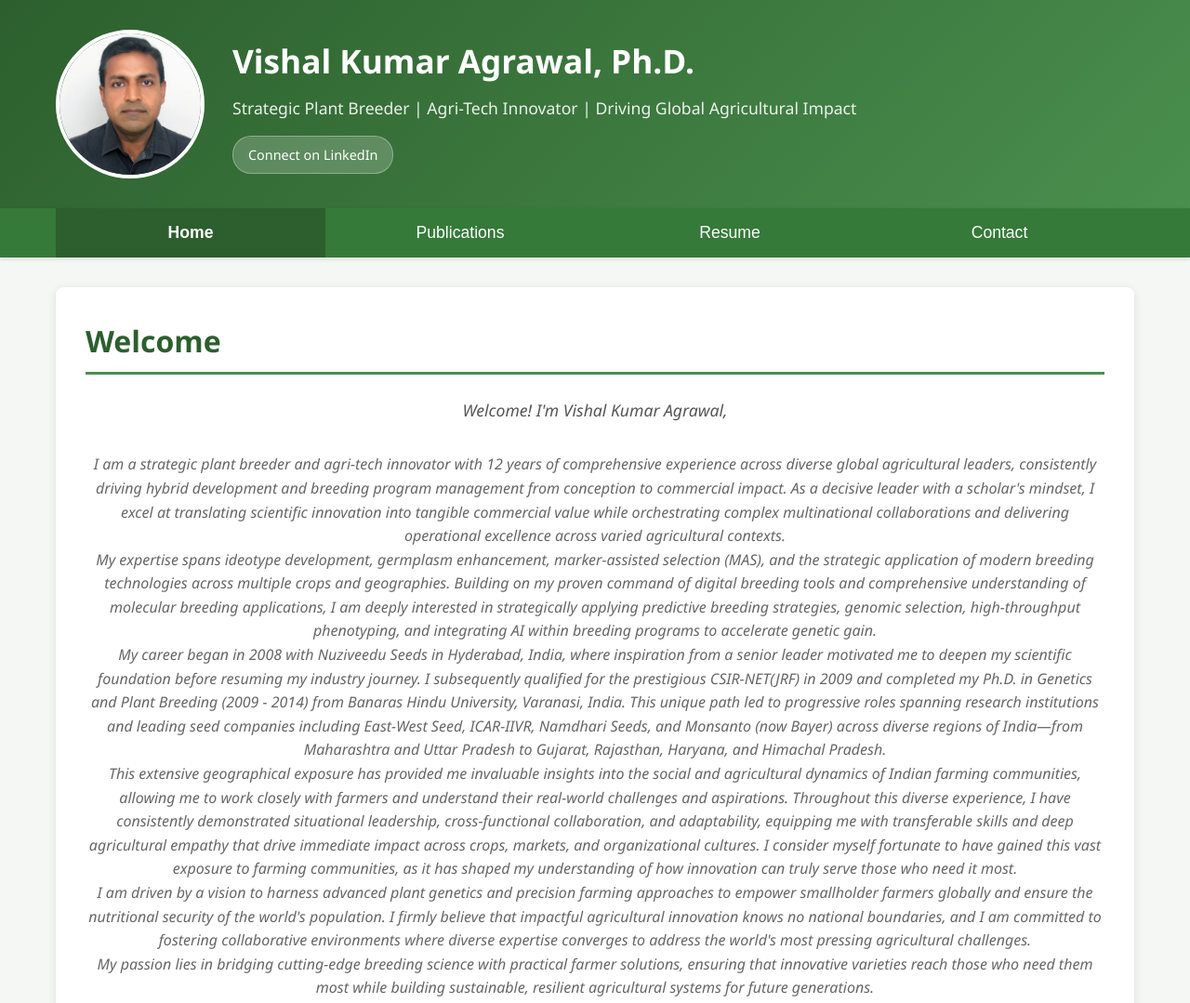
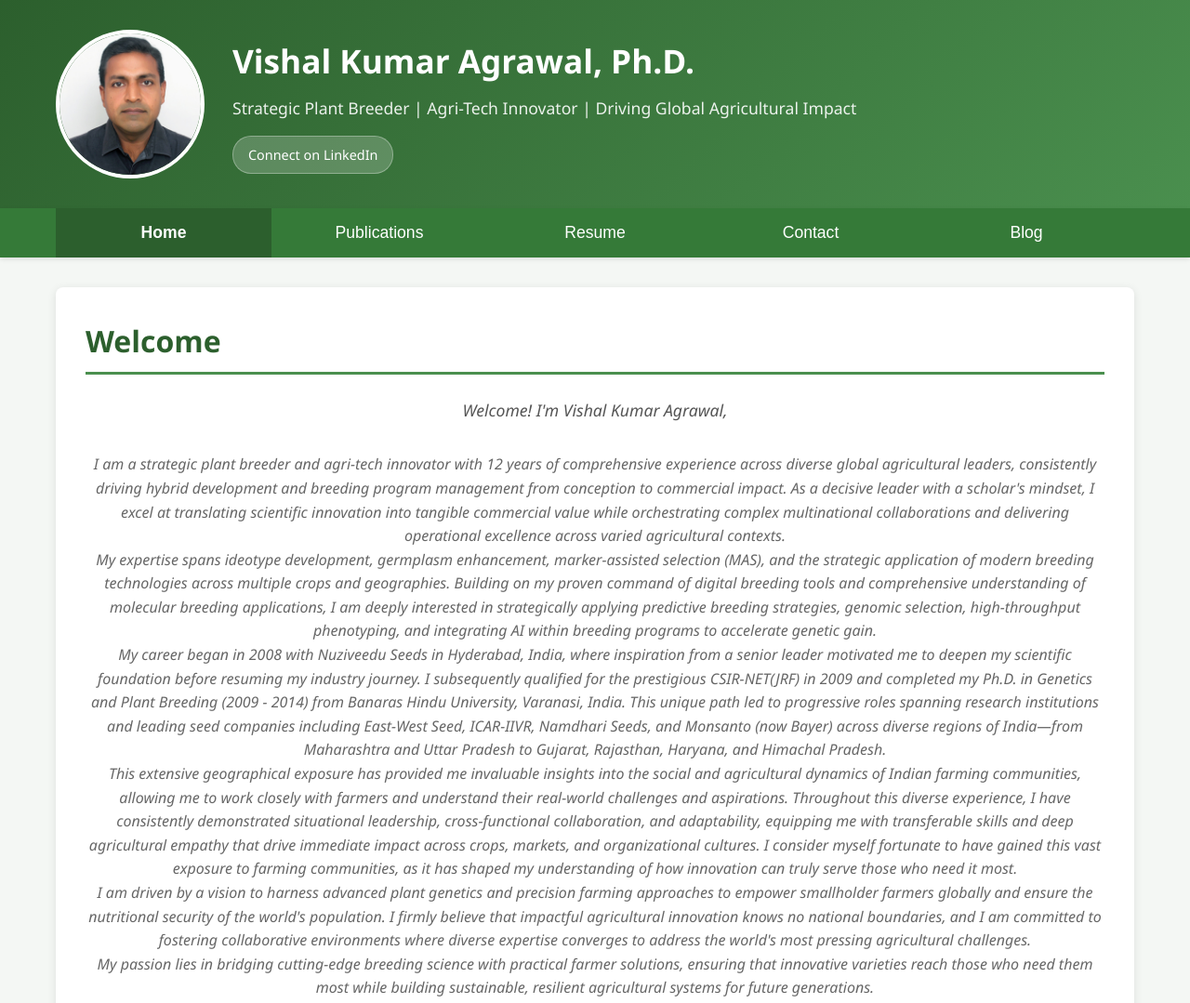
Before and after one commit to vishal-genet/dr-agrawal.github.io, a plain HTML site: page index.html in a window 1280 px wide. Shown: the top 1079 px of the page at 93% size. Drawn offline with Linux system fonts and the light colour scheme.

Commit message:
Update index.html

```diff
--- a/index.html
+++ b/index.html
@@ -474,6 +474,7 @@
     <li><button class="tab-button" onclick="showTab('publications')">Publications</button></li>
     <li><button class="tab-button" onclick="showTab('resume')">Resume</button></li>
     <li><button class="tab-button" onclick="showTab('contact')">Contact</button></li>
+    <li><button class="tab-button" onclick="window.location.href='blog.html'">Blog</button></li>
 </ul>
         </div>
     </nav>
```
Lines whose indentation alone changed are shown as unchanged.
